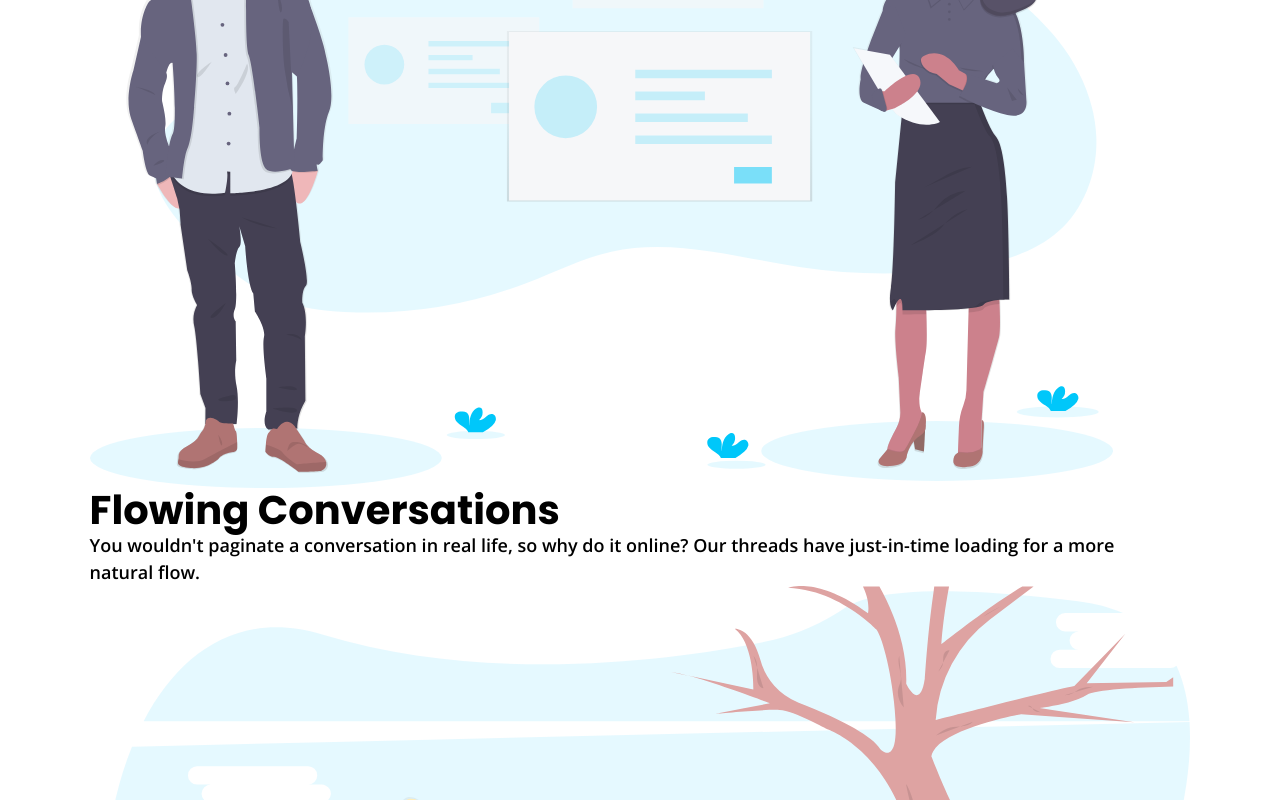
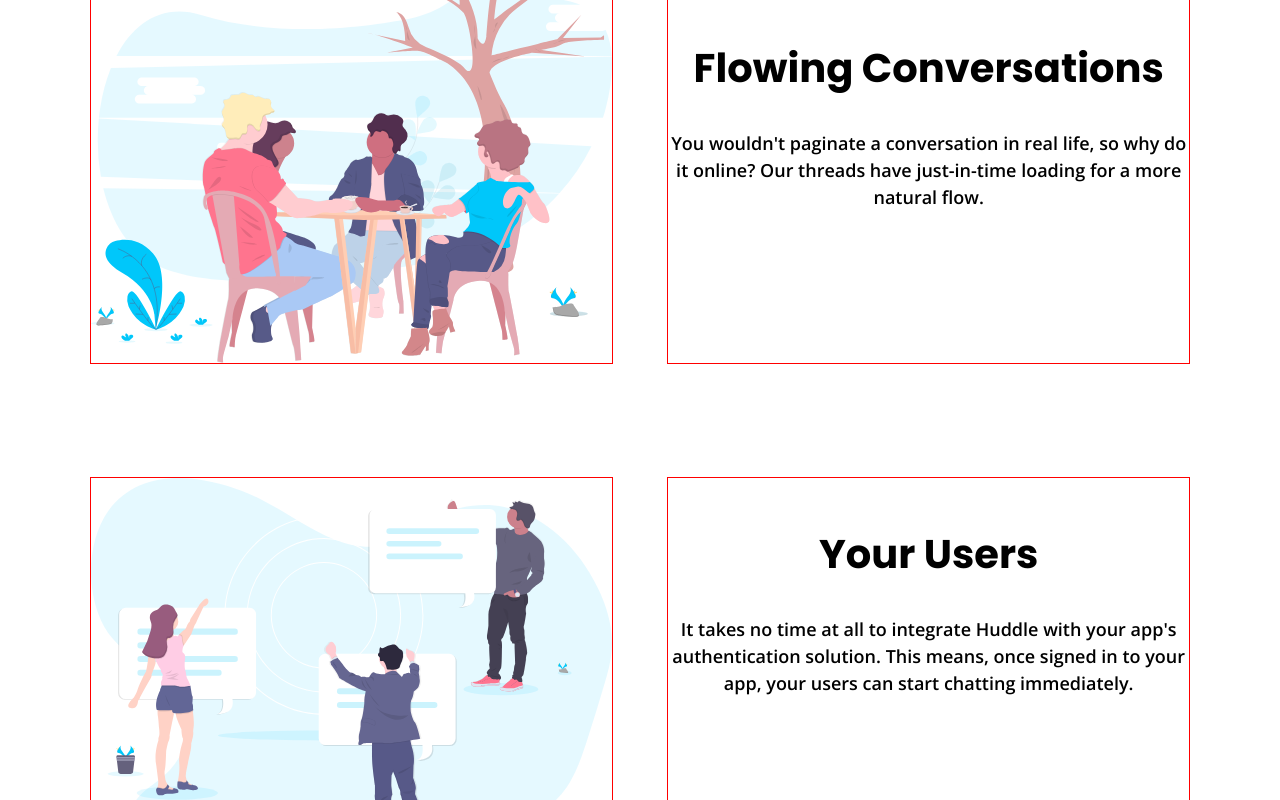
Before and after one commit to EbadShelby/huddle-page-revamp-design-to-code__006, a plain HTML site: page index.html in a window 1280 px wide. Shown: the part 2180-2980 px from the top of the page. Drawn offline with nearby package versions, Linux system fonts and the light colour scheme.

Commit message:
update 1.8

```diff
--- a/index.html
+++ b/index.html
@@ -79,9 +79,17 @@
             </div>
           </div>
         </section>
-        <section class="main__section">
+        <section>
           <div class="wrapper">
-            <div class="section__content">
+            <div class="main__feature">
+              <div class="feature__image-container">
+                <img
+                  class="feature__image"
+                  src="images/illustration-grow-together.svg"
+                  alt="illustration-grow-together"
+                />
+              </div>
+              <div class="feature__content">
                 <h2>Grow Together</h2>
                 <p>
                   Generate meaningful discussions with your audience and build a
@@ -89,50 +97,48 @@
                   you miss out on with a feedback form.
                 </p>
               </div>
-            <div>
-              <img
-                class="section__image"
-                src="images/illustration-grow-together.svg"
-                alt="illustration-grow-together"
-              />
             </div>
           </div>
         </section>
-        <section class="main__section">
+        <section>
           <div class="wrapper">
-            <div class="section__content">
-              <h2>Flowing Conversations</h2>
-              <p>
-                You wouldn't paginate a conversation in real life, so why do it
-                online? Our threads have just-in-time loading for a more natural
-                flow.
-              </p>
-            </div>
-            <div>
+            <div class="main__feature">
+              <div class="feature__image-container">
                 <img
-                class="section__image"
+                  class="feature__image"
                   src="images/illustration-flowing-conversation.svg"
                   alt="illustration-flowing-conversation"
                 />
               </div>
+              <div class="feature__content">
+                <h2>Flowing Conversations</h2>
+                <p>
+                  You wouldn't paginate a conversation in real life, so why do
+                  it online? Our threads have just-in-time loading for a more
+                  natural flow.
+                </p>
+              </div>
+            </div>
           </div>
         </section>
-        <section class="main__section">
+        <section>
           <div class="wrapper">
-            <div class="section__content">
+            <div class="main__feature">
+              <div class="feature__image-container">
+                <img
+                  class="feature__image"
+                  src="images/illustration-your-users.svg"
+                  alt="illustration-your-users"
+                />
+              </div>
+              <div class="feature__content">
                 <h2>Your Users</h2>
                 <p>
                   It takes no time at all to integrate Huddle with your app's
-                authentication solution. This means, once signed in to your app,
-                your users can start chatting immediately.
+                  authentication solution. This means, once signed in to your
+                  app, your users can start chatting immediately.
                 </p>
               </div>
-            <div>
-              <img
-                class="section__image"
-                src="images/illustration-your-users.svg"
-                alt="illustration-your-users"
-              />
             </div>
           </div>
         </section>
--- a/style.css
+++ b/style.css
@@ -33,8 +33,8 @@
   --spacing-1000: 15em;
 
   /* Desktop */
-  --fs-desktop-smallest: .75rem; /* 12px */
-  --fs-desktop-detail: .875rem; /* 14px */
+  --fs-desktop-smallest: 0.75rem; /* 12px */
+  --fs-desktop-detail: 0.875rem; /* 14px */
   --fs-desktop-regular: 1.125rem; /* 16px/18px */
   --fs-desktop-subtitle-small: ; /* 20px */
   --fs-desktop-subtitle-regular: 2.5rem; /* 40px */
@@ -47,8 +47,8 @@
   --fs-desktop-display-large: 5rem; /* 80px */
 
   /* Mobile */
-  --fs-mobile-xsmall: .75rem; /* 12px */
-  --fs-mobile-small: .875rem; /* 14px */
+  --fs-mobile-xsmall: 0.75rem; /* 12px */
+  --fs-mobile-small: 0.875rem; /* 14px */
   --fs-mobile-regular: 1rem; /* 16px */
   --fs-mobile-subtitle-small: 1.25rem; /* 18px */
   --fs-mobile-subtitle-regular: 1.375rem; /* 22px */
@@ -191,12 +191,12 @@ h2 {
 }
 .hero__content button {
   margin-top: var(--spacing-700);
-
 }
 .hero__stats {
   display: grid;
   gap: var(--spacing-700);
   padding-inline: var(--spacing-700);
+  place-content: center;
 }
 .hero__stat-icon {
   max-width: 2em;
@@ -207,9 +207,27 @@ h2 {
   font-weight: var(--fw-bold);
 }
 .hero__stat-description {
-  opacity: .6;
+  opacity: 0.6;
 }
-
+.feature__image-container {
+  border: 1px solid red;
+  display: flex;
+  align-items: center;
+}
+.main__feature {
+  display: grid;
+  gap: var(--spacing-600);
+  text-align: center;
+  padding-top: var(--spacing-800);
+  place-content: center;
+}
+.feature__content {
+  border: 1px solid red;
+  padding-block: var(--spacing-600) var(--spacing-800);
+}
+.feature__content h2 {
+  margin-bottom: var(--spacing-200);
+}
 /* =============|| Buttons ||============= */
 .header__cta-button {
   font-size: 0.625rem;
@@ -235,7 +253,8 @@ h2 {
 /* ======================================= */
 /* ============|| Utilities ||============ */
 /* ======================================= */
-.header__wrapper, .footer__wrapper {
+.header__wrapper,
+.footer__wrapper {
   max-width: 90%;
   margin-inline: auto;
 }
@@ -262,3 +281,13 @@ h2 {
 /* ======================================= */
 /* ===========|| Breakpoints ||=========== */
 /* ======================================= */
+@media (min-width: 600px) {
+  .hero__stats {
+    grid-template-columns: 1fr 1fr;
+  }
+}
+@media (min-width: 900px) {
+  .main__feature {
+    grid-template-columns: 1fr 1fr;
+  }
+}
```
Lines whose indentation alone changed are shown as unchanged.
